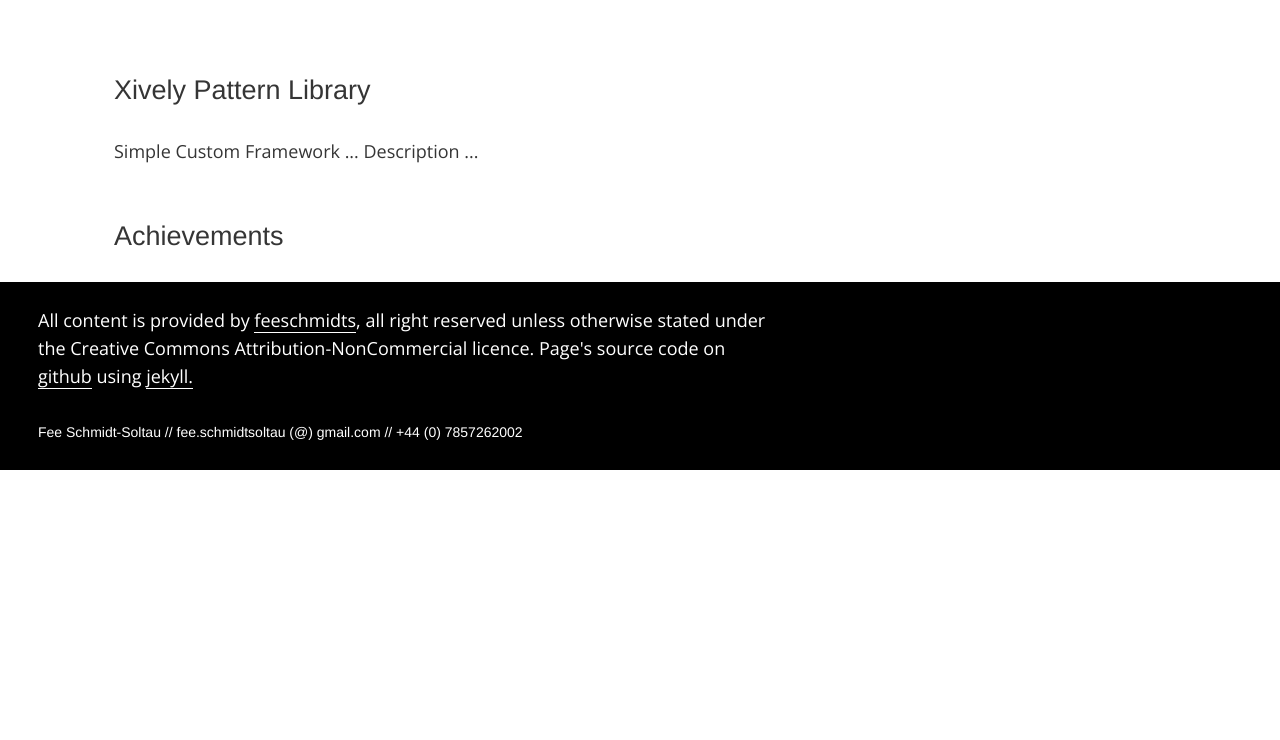
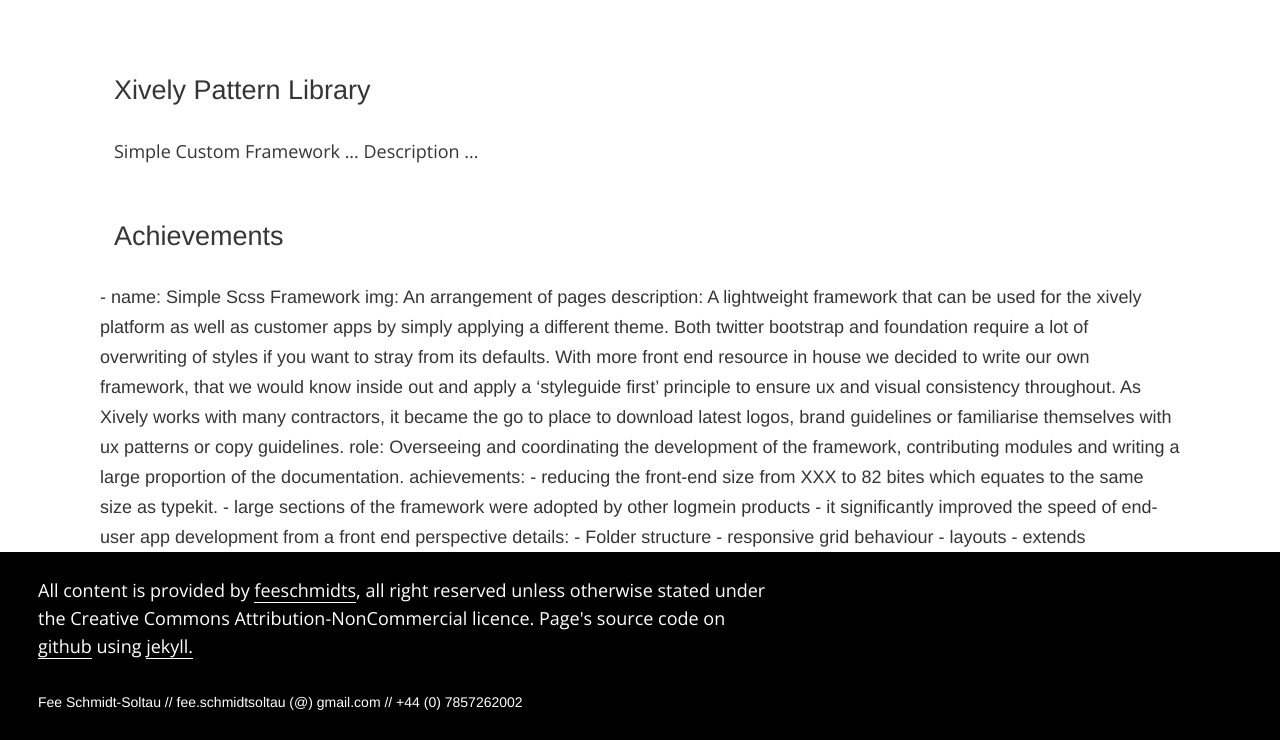
Before and after one commit to feeschmidts/feeschmidts.github.com, a Jekyll site: the page built from projects/patternlibrary.html, in a window 1280 px wide. Shown: the part 840-1580 px from the top of the page. Built offline with Jekyll 4.4.1, drawn with Linux system fonts in a browser that asks for light colours; a style sheet for code colours, icons or effects is not loaded.

Commit message:
wip Patternlib project page

```diff
--- a/projects/patternlibrary.html
+++ b/projects/patternlibrary.html
@@ -13,6 +13,20 @@
 	</section>
 	<section>
 		<h2 class="project__titles span8of8">Achievements</h2>
+		- name: Simple Scss Framework
+			img: An arrangement of pages
+			description: A lightweight framework that can be used for the xively platform as well as customer apps by simply applying a different theme. Both twitter bootstrap and foundation require a lot of overwriting of styles if you want to stray from its defaults. With more front end resource in house we decided to write our own framework, that we would know inside out and apply a ‘styleguide first’ principle to ensure ux and visual consistency throughout. As Xively works with many contractors, it became the go to place to download latest logos, brand guidelines or familiarise themselves with ux patterns or copy guidelines.
+			role: Overseeing and coordinating the development of the framework, contributing modules and writing a large proportion of the documentation.
+			achievements:
+				- reducing the front-end size from XXX to 82 bites which equates to the same size as typekit.
+				- large sections of the framework were adopted by other logmein products
+				- it significantly improved the speed of end-user app development from a front end perspective
+
+			details:
+				- Folder structure
+				- responsive grid behaviour
+				- layouts
+				- extends
 
 	</section>
 
```
